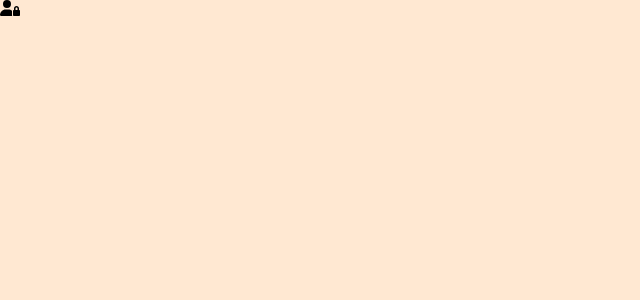
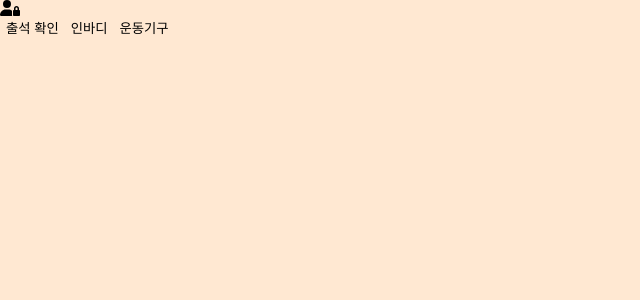
Before and after one commit to student-inbody-kiosk/ATIBO, a Vue app in the folder frontend/: page / in a window 1280 px wide. Shown: the top 300 px of the page, without its empty margins (0-640 px from the left). Built offline with nearby package versions, Linux system fonts and the light colour scheme.

Commit message:
FE:feat: add buttons to KioIndexView

```diff
--- a/frontend/src/router/index.ts
+++ b/frontend/src/router/index.ts
@@ -17,6 +17,16 @@ const router = createRouter({
             component: KioAttendView,
         },
         {
+            path: '/inbody',
+            name: 'kiosk-inbody',
+            component: () => import('@/views/kiosk/KioInbodyView.vue'),
+        },
+        {
+            path: '/gym',
+            name: 'kiosk-gym',
+            component: () => import('@/views/kiosk/KioGymView.vue'),
+        },
+        {
             path: '/admin',
             name: 'admin',
             component: () => import('@/views/admin/AdmIndexView.vue'),
--- /dev/null
+++ b/frontend/src/views/kiosk/KioGymView.vue
@@ -0,0 +1,15 @@
+<script setup lang="ts">
+import KioHeader from '@/components/kiosk/KioHeader.vue';
+import KioLayout from '@/components/kiosk/KioLayout.vue';
+</script>
+
+<template>
+    <KioLayout>
+        <template #kiosk-header>
+            <KioHeader title="운동기구" backUrl="kiosk" />
+        </template>
+        <template #kiosk-main> </template>
+    </KioLayout>
+</template>
+
+<style lang="scss"></style>
--- /dev/null
+++ b/frontend/src/views/kiosk/KioInbodyView.vue
@@ -0,0 +1,31 @@
+<script setup lang="ts">
+import KioHeader from '@/components/kiosk/KioHeader.vue';
+import KioLayout from '@/components/kiosk/KioLayout.vue';
+import TheKeypad from '@/components/kiosk/TheKeypad.vue';
+
+import { ref } from 'vue';
+let attendData = ref('');
+
+const handleInput = function updateAttendData(value: string) {
+    attendData.value += value;
+};
+
+const deleteInput = function deleteAttendData() {
+    if (attendData.value.length == 0) return;
+    attendData.value = attendData.value.slice(0, -1);
+};
+</script>
+
+<template>
+    <KioLayout>
+        <template #kiosk-header>
+            <KioHeader title="인바디" backUrl="kiosk" />
+        </template>
+        <template #kiosk-main>
+            <div>{{ attendData }}</div>
+            <TheKeypad @input="handleInput" @delete="deleteInput" />
+        </template>
+    </KioLayout>
+</template>
+
+<style lang="scss"></style>
--- a/frontend/src/views/kiosk/KioIndexView.vue
+++ b/frontend/src/views/kiosk/KioIndexView.vue
@@ -1,5 +1,4 @@
 <script setup lang="ts">
-import KioHeader from '@/components/kiosk/KioHeader.vue';
 import KioLayout from '@/components/kiosk/KioLayout.vue';
 </script>
 
@@ -8,9 +7,19 @@ import KioLayout from '@/components/kiosk/KioLayout.vue';
         <template #kiosk-header>
             <font-awesome-icon
                 icon="user-lock"
-                @click="$router.push({ name: 'kiosk-attend' })" />
+                @click="$router.push({ name: 'admin' })" />
         </template>
-        <template #kiosk-main> </template>
+        <template #kiosk-main>
+            <button @click="$router.push({ name: 'kiosk-attend' })">
+                출석 확인
+            </button>
+            <button @click="$router.push({ name: 'kiosk-inbody' })">
+                인바디
+            </button>
+            <button @click="$router.push({ name: 'kiosk-gym' })">
+                운동기구
+            </button>
+        </template>
     </KioLayout>
 </template>
 
```
